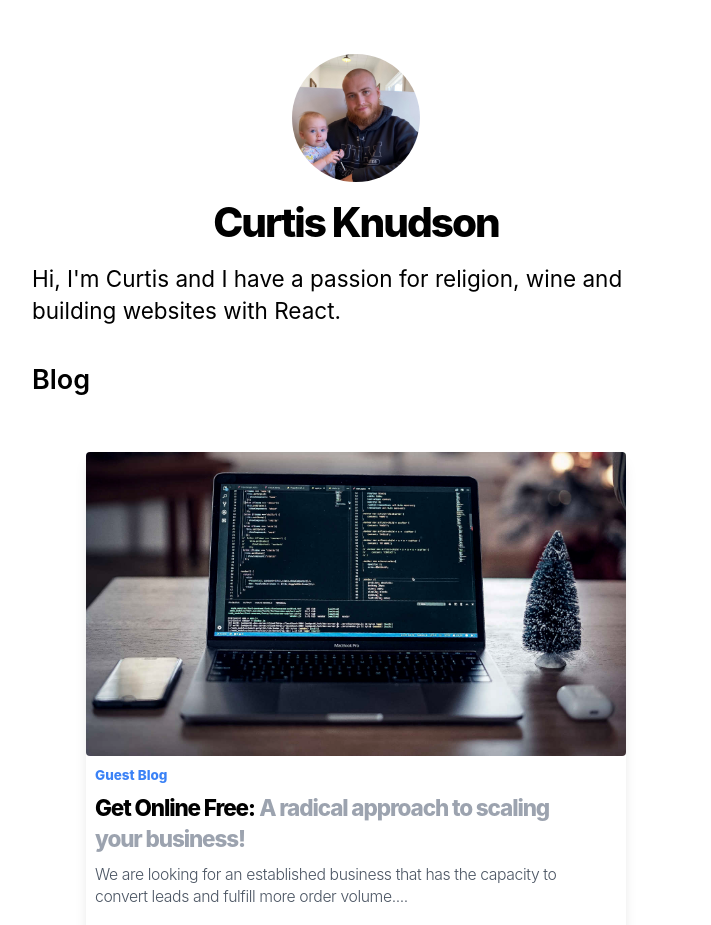
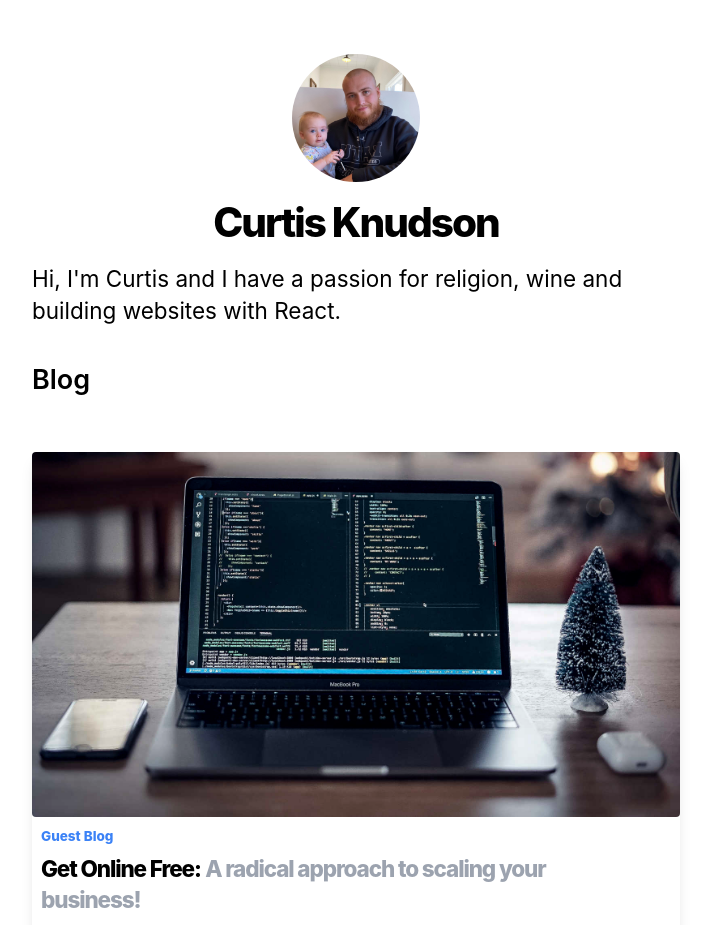
Before and after one commit to TheNordicYogi/NordicYogi, a Next.js app: page / in a window 1280 px wide. Shown: the top 925 px of the page, without its empty margins (284-995 px from the left). Built offline with nearby package versions, Linux system fonts and the light colour scheme.

Commit message:
modified index page

```diff
--- a/components/layout.js
+++ b/components/layout.js
@@ -40,7 +40,7 @@ export default function Layout({ children, home }) {
   };
 
   return (
-    <div className="max-w-xl py-0 mt-12 mx-auto mb-24 px-4 md:px-0">
+    <div className=" py-0 mt-12 mx-auto mb-24 px-4 md:px-0 max-w-xl">
       <Head>
         <link rel="manifest" href="/manifest.json" />
         <link rel="apple-touch-icon" href="/logo512.png" />
@@ -77,7 +77,7 @@ export default function Layout({ children, home }) {
           <meta />
         )}
       </Head>
-      <header className="flex flex-col items-center">
+      <header className="flex flex-col items-center max-w-xl mx-auto">
         {home ? (
           <>
             <Image
@@ -97,7 +97,7 @@ export default function Layout({ children, home }) {
       </header>
       <main className="">{children}</main>
       {!home && (
-        <div>
+        <div className="mx-auto max-w-xl">
           {formSubmitted ? (
             <div className="flex flex-col items-center text-lg justify-around mt-8">
               <h4 className="text-4xl font-extrabold tracking-tighter dark:text-white87 ">
--- a/pages/blog/[id].js
+++ b/pages/blog/[id].js
@@ -71,7 +71,7 @@ export default function Post({ postData }) {
                   <Image
                     className="min-w-26 rounded-full"
                     src={postData.authorImg}
-                    alt=""
+                    alt={postData.authorName}
                     width={64}
                     height={64}
                     priority={true}
--- a/pages/index.js
+++ b/pages/index.js
@@ -23,7 +23,7 @@ export default function Home({ allPostsData }) {
         <Head>
           <title>{siteTitle}</title>
         </Head>
-        <section className="text-xl dark:text-white87 transition duration-500 ease-in-out">
+        <section className="text-xl dark:text-white87 transition duration-500 ease-in-out mx-auto max-w-xl">
           <p>
             Hi, I'm Curtis and I have a passion for religion, wine and building
             websites with React.
@@ -31,11 +31,11 @@ export default function Home({ allPostsData }) {
           <p></p>
         </section>
         <section className="py-4 text-xl">
-          <h2 className="text-2xl my-4 mx-0  font-semibold dark:text-white87">
+          <h2 className="text-2xl my-4 mx-auto font-semibold dark:text-white87 max-w-xl">
             Blog
           </h2>
 
-          <ul className="list-none py-4 px-0 m-0 md:flex-grow md:flex-">
+          <ul className="list-none my-4 py-4 px-0 m-0 max-w-xl mx-auto ">
             {allPostsData.map(
               ({
                 id,
@@ -51,7 +51,7 @@ export default function Home({ allPostsData }) {
               }) => (
                 <li className="my-4" key={id}>
                   <Link href={`/blog/${id}`}>
-                    <div className="flex flex-col rounded shadow-lg cursor-pointer w-full sm:w-10/12 mx-auto dark:bg-mgray">
+                    <div className="flex flex-col rounded shadow-lg cursor-pointer w-full mx-auto dark:bg-mgray">
                       <div>
                         <img
                           src={header}
```
